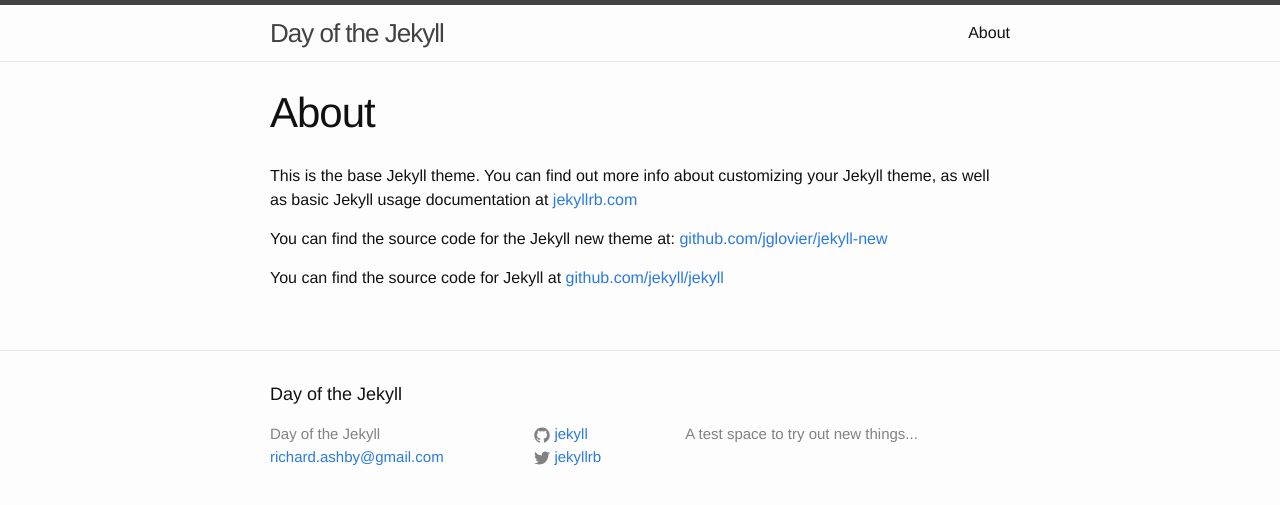
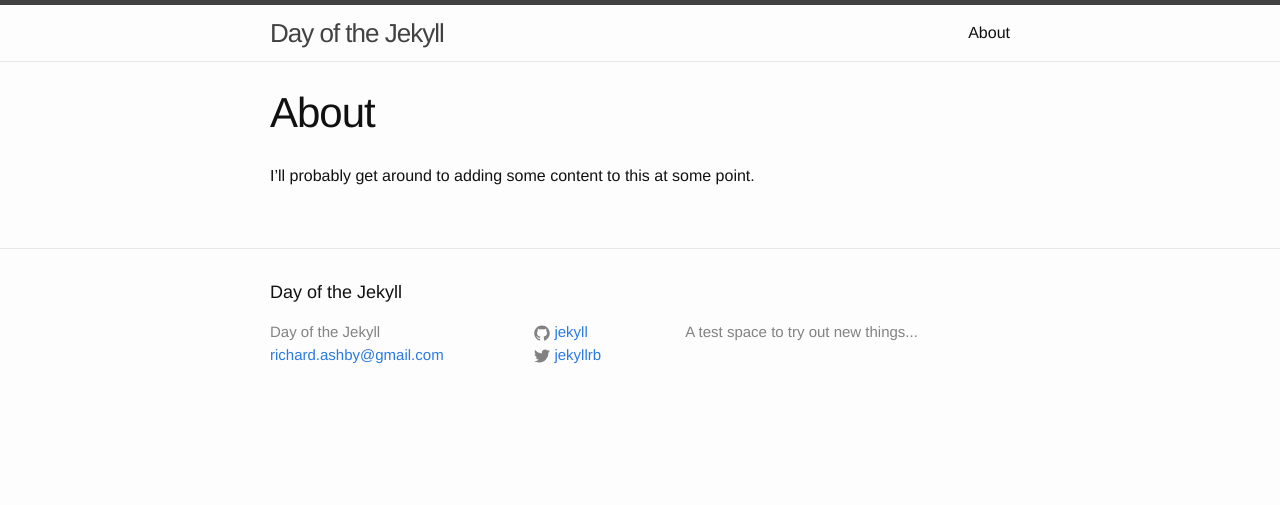
Before and after one commit to richashbyuk/thoughts, a Jekyll site: the page built from about.md, in a window 1280 px wide. Shown: the top 505 px of the page. Built offline with Jekyll 4.4.1, drawn with Linux system fonts in a browser that asks for light colours.

Commit message:
Update about.md

```diff
--- a/about.md
+++ b/about.md
@@ -4,8 +4,4 @@ title: About
 permalink: /about/
 ---
 
-This is the base Jekyll theme. You can find out more info about customizing your Jekyll theme, as well as basic Jekyll usage documentation at [jekyllrb.com](http://jekyllrb.com/)
-
-You can find the source code for the Jekyll new theme at: [github.com/jglovier/jekyll-new](https://github.com/jglovier/jekyll-new)
-
-You can find the source code for Jekyll at [github.com/jekyll/jekyll](https://github.com/jekyll/jekyll)
+I'll probably get around to adding some content to this at some point.
```
